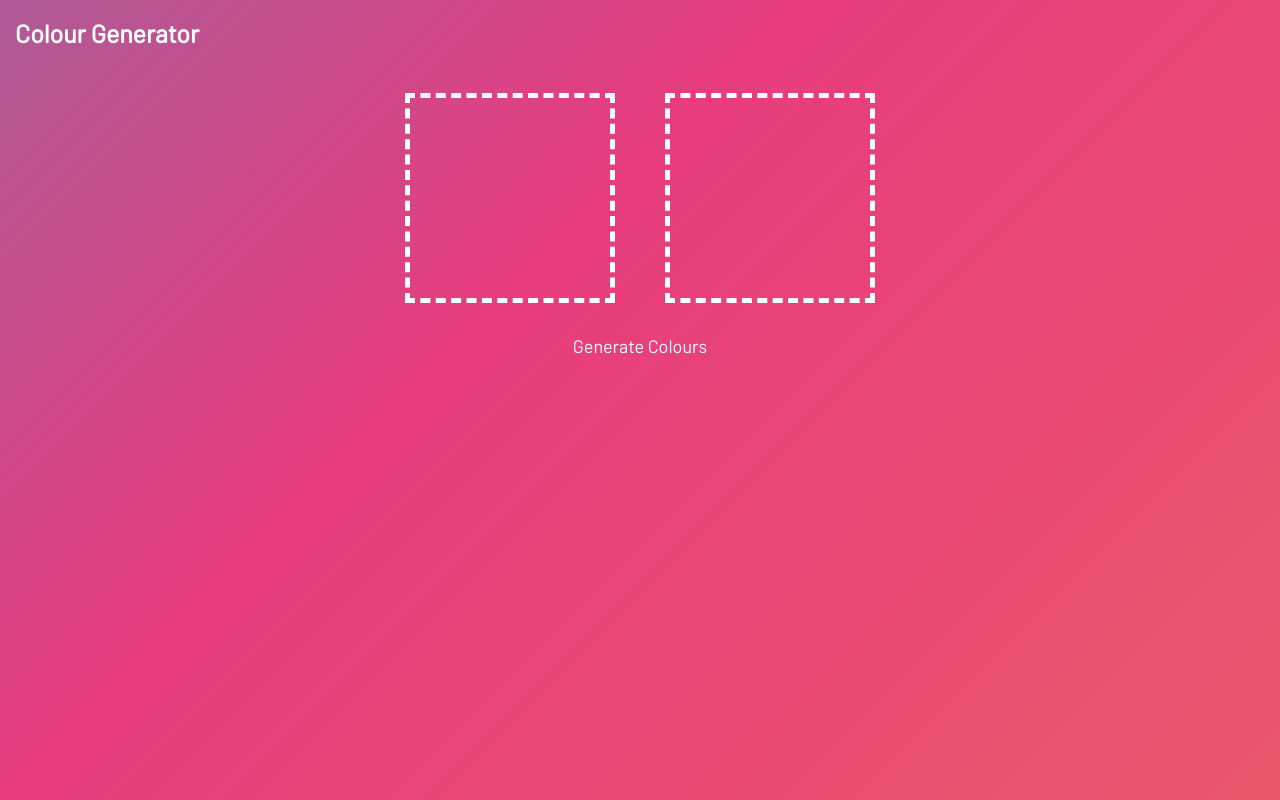
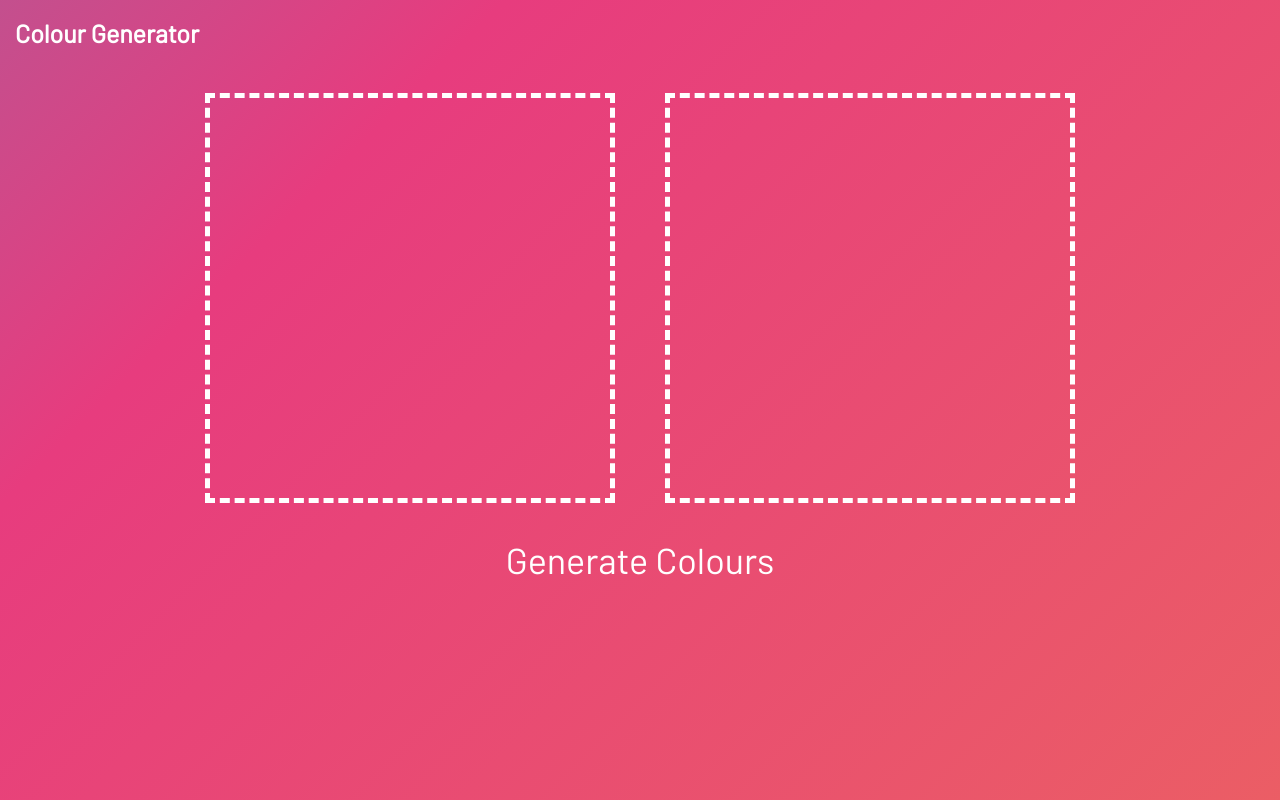
Before and after one commit to heyitsmeharv/coolours, a React (Create React App) app: page / in a window 1280 px wide. Built offline with nearby package versions, Linux system fonts and the light colour scheme.

Commit message:
random colours happen.

```diff
--- a/src/App.js
+++ b/src/App.js
@@ -1,16 +1,16 @@
 import React, { useState, useEffect } from "react";
-import styled, { css } from 'styled-components';
+import styled from 'styled-components';
 
 import { Button, ButtonWrapper } from './components/Button/Button';
 import { Tile, TileWrapper } from './components/Tile/Tile';
 
-// import colour from './resources/styles/colours';
+import colour from './resources/styles/colours';
 
 const Background = styled.div`
-	background: linear-gradient(-45deg, #ee7752, #e73c7e, #23a6d5, #23d5ab);
+  background: linear-gradient(-45deg, ${props => props.colourOne}, ${props => props.colourTwo});
   background-size: 400% 400%;
-  -webkit-animation: backgroundAnimation 15s ease infinite;
-  animation: backgroundAnimation 15s ease infinite;
+  -webkit-animation: backgroundAnimation 10s ease infinite;
+  animation: backgroundAnimation 10s ease infinite;
 
   @keyframes backgroundAnimation {
     0% {
@@ -38,17 +38,43 @@ const HeaderWrapper = styled.div`
 `
 
 const App = () => {
+  const [colours] = useState(colour);
+  const [randomColour, setRandomColour] = useState();
+
+  // random property from object
+  const randomProperty = obj => {
+    let keys = Object.keys(obj);
+    return obj[keys[Math.floor(Math.random() * keys.length)]];
+  };
+
+  const generateColours = () => {
+    // if no presets, random categories for each.
+    let colourCategoryOne = colours[Math.floor(Math.random() * colours.length)];
+    let colourCategoryTwo = colours[Math.floor(Math.random() * colours.length)];
+
+    // refactor to not call function twice
+    let categoryOne = randomProperty(colourCategoryOne);
+    let categoryTwo = randomProperty(colourCategoryTwo);
+    let colourOne = randomProperty(categoryOne);
+    let colourTwo = randomProperty(categoryTwo);
+
+    setRandomColour([colourOne, colourTwo]);
+    console.log(randomColour);
+  }
+
   return (
-    <Background>
+    <Background
+      colourOne={randomColour ? randomColour[0].hex : '#ee7752, #e73c7e'}
+      colourTwo={randomColour ? randomColour[1].hex : '#23a6d5, #23d5ab'}>
       <AppContainer>
         <HeaderWrapper>
           <h2>Colour Generator</h2>
         </HeaderWrapper>
         <TileWrapper>
-          <Tile />
-          <Tile />
+          <Tile colour={randomColour ? randomColour[0].hex : ''} />
+          <Tile colour={randomColour ? randomColour[1].hex : ''} />
         </TileWrapper>
-        <ButtonWrapper>
+        <ButtonWrapper onClick={() => generateColours()}>
           <Button text="Generate Colours" />
         </ButtonWrapper>
       </AppContainer>
--- a/src/components/Button/Button.js
+++ b/src/components/Button/Button.js
@@ -1,7 +1,8 @@
 import React from 'react';
-import styled, { css } from 'styled-components';
+import styled from 'styled-components';
 
 const StyledButton = styled.button`
+  font-size: 2em;
   padding: 5px;
   color: white;
   background: none;
--- a/src/components/Tile/Tile.js
+++ b/src/components/Tile/Tile.js
@@ -1,11 +1,12 @@
 import React from 'react';
-import styled, { css } from 'styled-components';
+import styled from 'styled-components';
 
 const StyledTile = styled.div`
-  width: 200px;
-  height: 200px;
+  width: 50vh;
+  height: 50vh;
   margin: 25px;
   border: white dashed 5px;
+  background: ${props => props.colour};
 `
 
 export const TileWrapper = styled.div`
@@ -14,8 +15,8 @@ export const TileWrapper = styled.div`
   justify-content: center;
 `
 
-export const Tile = () => {
+export const Tile = props => {
   return (
-    <StyledTile/>
+    <StyledTile colour={props.colour} />
   )
 }
--- a/src/resources/styles/colours.js
+++ b/src/resources/styles/colours.js
@@ -1,13 +1,13 @@
-const colours = {
-  pink: [
+const colours = [
+  { pink: [
     { colourName: 'Pink', hex: '#FFC0CB' },
     { colourName: 'LightPink', hex: '#FFB6C1' },
     { colourName: 'HotPink', hex: '#FF69B4' },
     { colourName: 'DeepPink', hex: '#FF1493' },
     { colourName: 'PaleVioletRed', hex: '#DB7093' },
     { colourName: 'MediumVioletRed', hex: '#C71585' },
-  ],
-  purple: [
+  ]},
+  { purple: [
     { colourName: 'Lavender', hex: '#E6E6FA' },
     { colourName: 'Thistle', hex: '#D8BFD8' },
     { colourName: 'Plum', hex: '#DDA0DD' },
@@ -27,8 +27,8 @@ const colours = {
     { colourName: 'DarkSlateBlue', hex: '#483D8B' },
     { colourName: 'RebeccaPurple', hex: '#663399' },
     { colourName: 'Indigo', hex: '#4B0082' },
-  ],
-  red: [
+  ]},
+  { red: [
     { colourName: 'LightSalmon', hex: '#FFA07A' },
     { colourName: 'Salmon', hex: '#FA8072' },
     { colourName: 'DarkSalmon', hex: '#E9967A' },
@@ -38,15 +38,15 @@ const colours = {
     { colourName: 'Red', hex: '#FF0000' },
     { colourName: 'FireBrick', hex: '#B22222' },
     { colourName: 'DarkRed', hex: '#8B0000' },
-  ],
-  orange: [
+  ]},
+  { orange: [
     { colourName: 'Orange', hex: '#FFA500' },
     { colourName: 'DarkOrange', hex: '#FF8C00' },
     { colourName: 'Coral', hex: '#FF7F50' },
     { colourName: 'Tomato', hex: '#FF6347' },
     { colourName: 'OrangeRed', hex: '#FF4500' },
-  ],
-  yellow: [
+  ]},
+  { yellow: [
     { colourName: 'Gold', hex: '#FFD700' },
     { colourName: 'Yellow', hex: '#FFFF00' },
     { colourName: 'LightYellow', hex: '#FFFFE0' },
@@ -58,8 +58,8 @@ const colours = {
     { colourName: 'PaleGoldenRod', hex: '#EEE8AA' },
     { colourName: 'Khaki', hex: '#F0E68C' },
     { colourName: 'DarkKhaki', hex: '#BDB76B' },
-  ],
-  green: [
+  ]},
+  { green: [
     { colourName: 'GreenYellow', hex: '#ADFF2F' },
     { colourName: 'Chartreuse', hex: '#7FFF00' },
     { colourName: 'LawnGreen', hex: '#7CFC00' },
@@ -82,8 +82,8 @@ const colours = {
     { colourName: 'LightSeaGreen', hex: '#20B2AA' },
     { colourName: 'DarkCyan', hex: '#008B8B' },
     { colourName: 'Teal', hex: '#008080' },
-  ],
-  cyan: [
+  ]},
+  { cyan: [
     { colourName: 'Aqua', hex: '#00FFFF' },
     { colourName: 'Cyan', hex: '#00FFFF' },
     { colourName: 'LightCyan', hex: '#E0FFFF' },
@@ -92,8 +92,8 @@ const colours = {
     { colourName: 'Turquoise', hex: '#40E0D0' },
     { colourName: 'MediumTurquoise', hex: '#48D1CC' },
     { colourName: 'DarkTurquoise', hex: '#00CED1' },
-  ],
-  blue: [
+  ]},
+  { blue: [
     { colourName: 'CadetBlue', hex: '#5F9EA0' },
     { colourName: 'SteelBlue', hex: '#4682B4' },
     { colourName: 'LightSteelBlue', hex: '#B0C4DE' },
@@ -110,8 +110,8 @@ const colours = {
     { colourName: 'DarkBlue', hex: '#00008B' },
     { colourName: 'Navy', hex: '#000080' },
     { colourName: 'MidnightBlue', hex: '#191970' },
-  ],
-  brown: [
+  ]},
+  { brown: [
     { colourName: 'Cornsilk', hex: '#FFF8DC' },
     { colourName: 'BlanchedAlmond', hex: '#FFEBCD' },
     { colourName: 'Bisque', hex: '#FFE4C4' },
@@ -130,8 +130,8 @@ const colours = {
     { colourName: 'Sienna', hex: '#A0522D' },
     { colourName: 'Brown', hex: '#A52A2A' },
     { colourName: 'Maroon', hex: '#800000' },
-  ],
-  white: [
+  ]},
+  { white: [
     { colourName: 'White', hex: '#FFFFFF' },
     { colourName: 'Snow', hex: '#FFFAFA' },
     { colourName: 'HoneyDew', hex: '#F0FFF0' },
@@ -148,8 +148,8 @@ const colours = {
     { colourName: 'Linen', hex: '#FAEBD7' },
     { colourName: 'LavenderBlush', hex: '#FAF0E6' },
     { colourName: 'MistyRose', hex: '#FFF0F5' },
-  ],
-  gray: [
+  ]},
+  { gray: [
     { colourName: 'Gainsboro', hex: '#DCDCDC' },
     { colourName: 'LightGray', hex: '#D3D3D3' },
     { colourName: 'Silver', hex: '#C0C0C0' },
@@ -160,8 +160,8 @@ const colours = {
     { colourName: 'SlateGray', hex: '#708090' },
     { colourName: 'DarkSlateGray', hex: '#2F4F4F' },
     { colourName: 'Black', hex: '#000000' },
-  ],
-  light: [
+  ]},
+  { light: [
     { colourName: 'Gainsboro', hex: '#DCDCDC' },
     { colourName: 'LightGray', hex: '#D3D3D3' },
     { colourName: 'LightSlateGray', hex: '#778899' },
@@ -245,8 +245,8 @@ const colours = {
     { colourName: 'Pink', hex: '#FFC0CB' },
     { colourName: 'LightPink', hex: '#FFB6C1' },
     { colourName: 'HotPink', hex: '#FF69B4' },
-  ],
-  dark: [
+  ]},
+  { dark: [
     { colourName: 'Silver', hex: '#C0C0C0' },
     { colourName: 'DarkGray', hex: '#A9A9A9' },
     { colourName: 'DimGray', hex: '#696969' },
@@ -304,7 +304,7 @@ const colours = {
     { colourName: 'DeepPink', hex: '#FF1493' },
     { colourName: 'PaleVioletRed', hex: '#DB7093' },
     { colourName: 'MediumVioletRed', hex: '#C71585' },
-  ]
-}
+  ]}
+]
 
 export default colours
```
